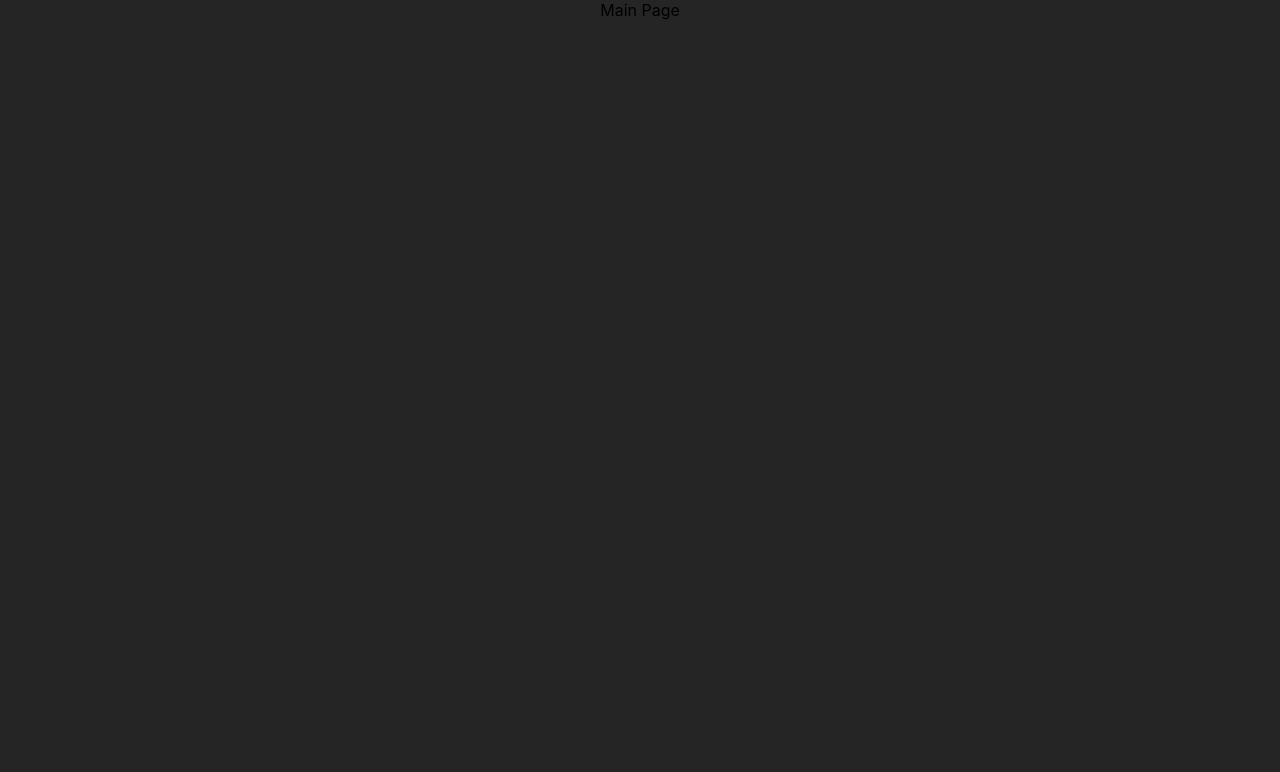
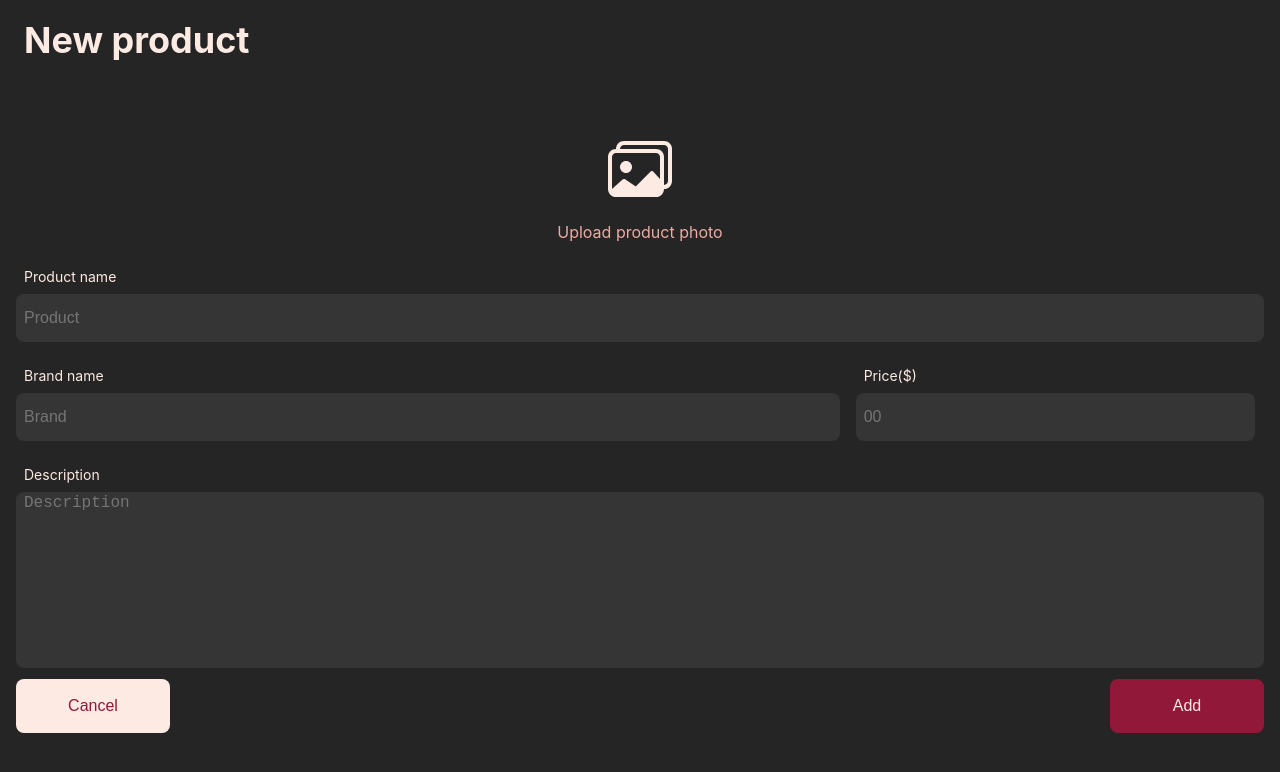
Before and after one commit to AndreyRomashko/marmelad-frontend, a React (Create React App) app: page /add-new-cosmetics in a window 1280 px wide. Shown: the top 772 px of the page. Built offline with nearby package versions, Linux system fonts and the light colour scheme.

Commit message:
added elete popup, sixes with styles, added addnewcosmetics

```diff
--- a/package.json
+++ b/package.json
@@ -19,6 +19,7 @@
     "react-router-dom": "^5.2.0",
     "react-scripts": "4.0.0",
     "react-svg": "^11.1.0",
+    "react-textarea-autosize": "^8.2.0",
     "typescript": "^4.0.3",
     "web-vitals": "^0.2.4"
   },
--- a/src/App.tsx
+++ b/src/App.tsx
@@ -11,6 +11,7 @@
 import DockMenu from "./components/DockMenu/DockMenu";
 import Cosmetics from "./pages/Cosmetics/Cosmetics";
 import CosmeticsPage from "./pages/Cosmetics/Page/CosmeticsPage";
+import AddNewCosmetics from "./pages/Cosmetics/AddNewCosmetics/AddNewCosmetics";
 
 function App() {
     return (
@@ -22,6 +23,9 @@
                     <Switch>
                         <Route path="/auth">
                             <Authorization/>
+                        </Route>
+                        <Route path="/add-new-cosmetics">
+                            <AddNewCosmetics/>
                         </Route>
                         <Route path="/products">
                             <Products/>
--- a/src/components/DeletePopup/DeletePopup.tsx
+++ b/src/components/DeletePopup/DeletePopup.tsx
@@ -9,10 +9,10 @@
                     Delete Macadamia natural oil?
                 </h1>
                 <div className="delete-popup__buttons-container">
-                    <button className="delete-popup__button-decline">
+                    <button className="button__decline">
                         No
                     </button>
-                    <button className="delete-popup__button-accept">
+                    <button className="button__decline">
                         Yes
                     </button>
                 </div>
--- /dev/null
+++ b/src/pages/Cosmetics/AddNewCosmetics/AddCosmeticsForm/AddCosmeticsForm.scss
@@ -0,0 +1,34 @@
+.add-cosmetics-form {
+  padding: 0 16px;
+  height: 100vh;
+  display: flex;
+  flex-direction: column;
+
+  &__textarea {
+    height: 176px !important;
+    resize: none;
+  }
+
+  &__fields-container {
+    display: flex;
+  }
+
+  &__brand-container {
+    display: flex;
+    flex-direction: column;
+    width: 66%;
+    margin-right: 16px;
+  }
+
+  &__price-container {
+    display: flex;
+    flex-direction: column;
+    width: 32%;
+  }
+
+  &__buttons-container {
+    display: flex;
+    justify-content: space-between;
+    margin-top: 11px;
+  }
+}
--- /dev/null
+++ b/src/pages/Cosmetics/AddNewCosmetics/AddCosmeticsForm/AddCosmeticsForm.tsx
@@ -0,0 +1,49 @@
+import React from 'react';
+import {Field, Form, Formik} from "formik";
+import "./AddCosmeticsForm.scss";
+
+const AddCosmeticsForm: React.FC = () => {
+    return (
+        <Formik
+            initialValues={{productName: '', brandName: '', price: '', description: ''}}
+            onSubmit={(event) => console.log(event)}>
+            {({}) => (
+                <Form className="add-cosmetics-form">
+                    <label className="field__label">
+                        Product name
+                    </label>
+                    <Field type="text" name="productName" className="field" placeholder="Product"/>
+                    <div className="add-cosmetics-form__fields-container">
+                        <div className="add-cosmetics-form__brand-container">
+                            <label className="field__label">
+                                Brand name
+                            </label>
+                            <Field type="text" name="brandName" className="field" placeholder="Brand"/>
+                        </div>
+                        <div className="add-cosmetics-form__price-container">
+                            <label className="field__label">
+                                Price($)
+                            </label>
+                            <Field type="text" name="price" className="field" placeholder="00"/>
+                        </div>
+                    </div>
+                    <label className="field__label">
+                        Description
+                    </label>
+                    <Field type="text" name="description" className="field add-cosmetics-form__textarea"
+                           placeholder="Description" component="textarea"/>
+                    <div className="add-cosmetics-form__buttons-container">
+                        <button className="button__decline">
+                            Cancel
+                        </button>
+                        <button className="button__accept">
+                            Add
+                        </button>
+                    </div>
+                </Form>
+            )}
+        </Formik>
+    );
+};
+
+export default AddCosmeticsForm;
--- /dev/null
+++ b/src/pages/Cosmetics/AddNewCosmetics/AddImage/AddImage.scss
@@ -0,0 +1,18 @@
+.add-image {
+  margin-top: 76px;
+  display: flex;
+  flex-direction: column;
+  width: 100%;
+  justify-content: center;
+  align-items: center;
+
+  &__icon {
+    margin-bottom: 20px;
+  }
+
+  &__text {
+    font-size: 16px;
+    line-height: 22px;
+    color: #EFAAA1;
+  }
+}
--- /dev/null
+++ b/src/pages/Cosmetics/AddNewCosmetics/AddImage/AddImage.tsx
@@ -0,0 +1,16 @@
+import React from 'react';
+import {ReactSVG} from "react-svg";
+import newProduct from "./imgs/new-product.svg";
+import "./AddImage.scss";
+
+const AddImage: React.FC = () => {
+    return (<div className="add-image">
+            <ReactSVG src={newProduct} className="add-image__icon"/>
+            <span  className="add-image__text">
+                Upload product photo
+            </span>
+        </div>
+    );
+};
+
+export default AddImage;
--- /dev/null
+++ b/src/pages/Cosmetics/AddNewCosmetics/AddNewCosmetics.scss
@@ -0,0 +1,4 @@
+.add-new-cosmetics {
+  height: 100vh;
+  width: 100%;
+}
--- /dev/null
+++ b/src/pages/Cosmetics/AddNewCosmetics/AddNewCosmetics.tsx
@@ -0,0 +1,16 @@
+import React from 'react';
+import Heading from "../../../components/Heading/Heading";
+import AddImage from "./AddImage/AddImage";
+import "./AddNewCosmetics.scss";
+import AddCosmeticsForm from "./AddCosmeticsForm/AddCosmeticsForm";
+
+const AddNewCosmetics: React.FC = () => {
+    return (<div className="add-new-cosmetics">
+            <Heading text="New product"/>
+            <AddImage/>
+            <AddCosmeticsForm/>
+        </div>
+    );
+};
+
+export default AddNewCosmetics;
--- a/src/pages/Cosmetics/Page/CosmeticsPage.tsx
+++ b/src/pages/Cosmetics/Page/CosmeticsPage.tsx
@@ -28,7 +28,7 @@
                     the firmness and elasticity of the skin, while vitamins and natural plant extracts enhance
                     microcirculation, have a powerful antioxidant effect, improve skin color and microrelief.
                 </p>
-                <button className="main-button">
+                <button className="button__main">
                     Add to card
                 </button>
             </div>
--- a/src/styles/button.scss
+++ b/src/styles/button.scss
@@ -1,4 +1,5 @@
-.main-button {
+.button {
+  &__main {
     background: #911838;
     border: none;
     height: 54px;
@@ -8,14 +9,40 @@
     line-height: 22px;
     color: #FDEAE3;
     padding: 0 20%;
+    text-transform: uppercase;
+
 
     &__big {
       width: 100%;
     }
   }
 
+  &__decline {
+    width: 154px;
+    font-size: 16px;
+    line-height: 22px;
+    color: #911838;
+    border: none;
+    height: 54px;
+    background: #FDEAE3;
+    margin-right: 34px;
+    border-radius: 8px;
+  }
+
+  &__accept {
+    width: 154px;
+    background: #911838;
+    border-radius: 8px;
+    font-size: 16px;
+    border: none;
+    height: 54px;
+    color: #FDEAE3;
+    line-height: 22px;
+  }
+}
+
 @media only screen and (max-width: 375px) {
-  .main-button {
+  .button__main-big {
     width: 100%;
   }
 }
```
Also changed, not shown: src/components/DeletePopup/DeletePopup.scss (+0 -26 lines), src/pages/Cosmetics/AddNewCosmetics/AddImage/imgs/new-product.svg (added), 1 other file (tests, documents, lock files or other folders). Lines whose indentation alone changed are shown as unchanged.
